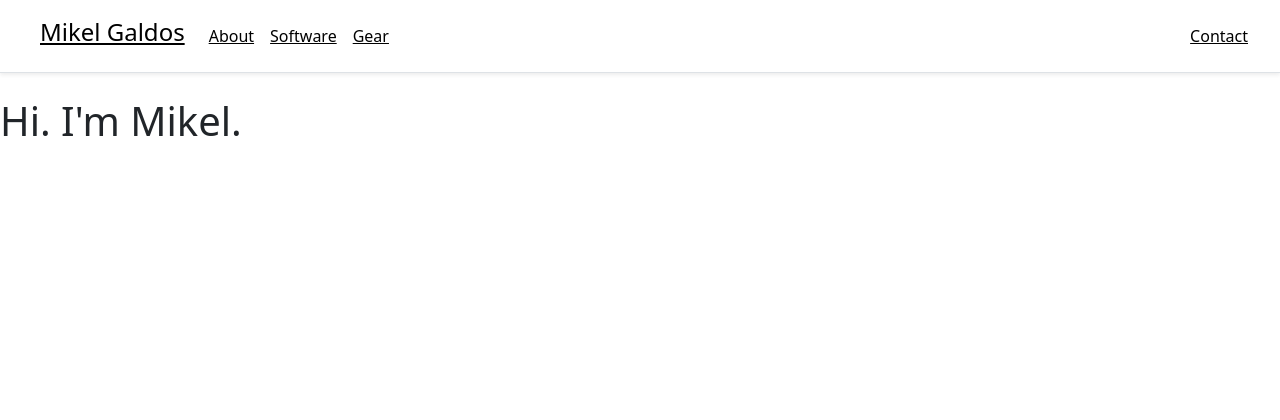
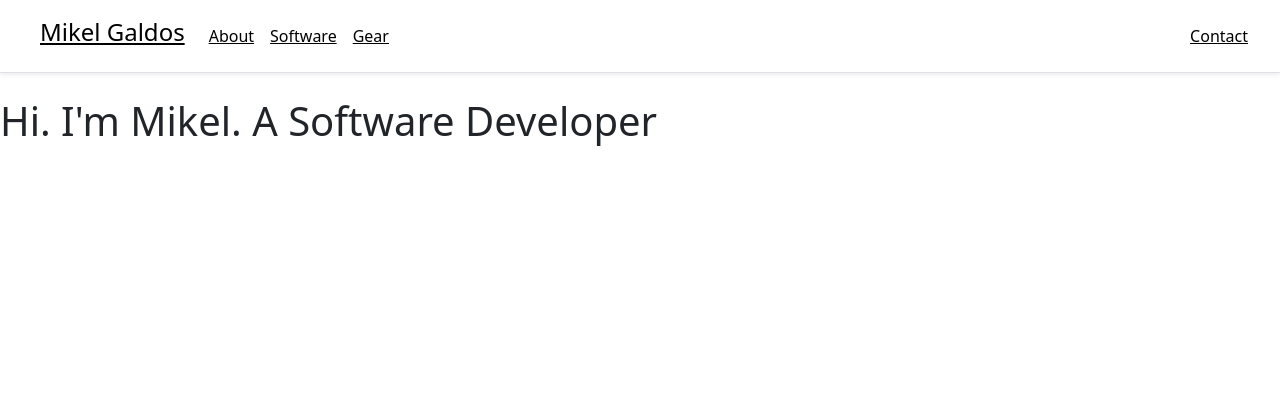
Before and after one commit to MikelGV/Personal-Website, a Flask app: page / in a window 1280 px wide. Shown: the top 420 px of the page. Run offline with Flask 2, Linux system fonts and the light colour scheme.

Commit message:
index.html updated

```diff
--- a/src/flaskr/templates/app/index.html
+++ b/src/flaskr/templates/app/index.html
@@ -4,7 +4,9 @@
     <section class="c-hero">
         <div class="c-hero__box">
             <div class="o-flexy__block" style="opacity: 1; transform: translateY(0px);">
-                <h1 class="c-hero__title">Hi. I'm Mikel.</h1>
+                <h1 class="c-hero__title">Hi. I'm Mikel.
+                    <span class="u-d-block@md">A Software Developer</span>
+                </h1>
             </div>
         </div>
     </section>
```
